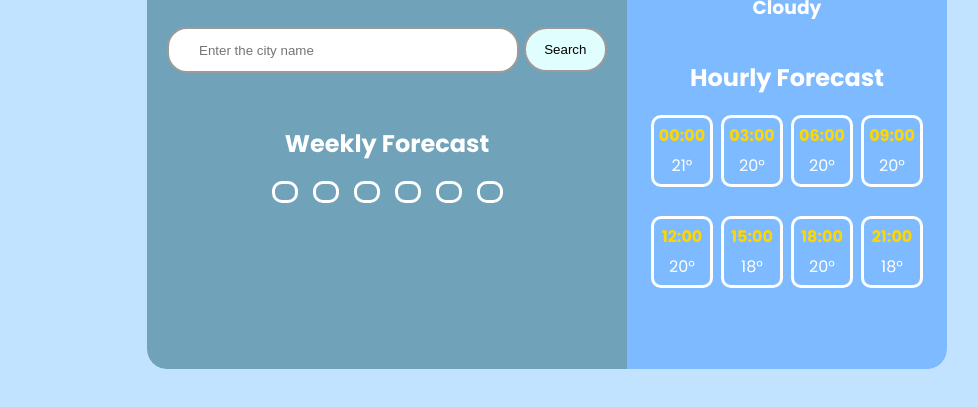
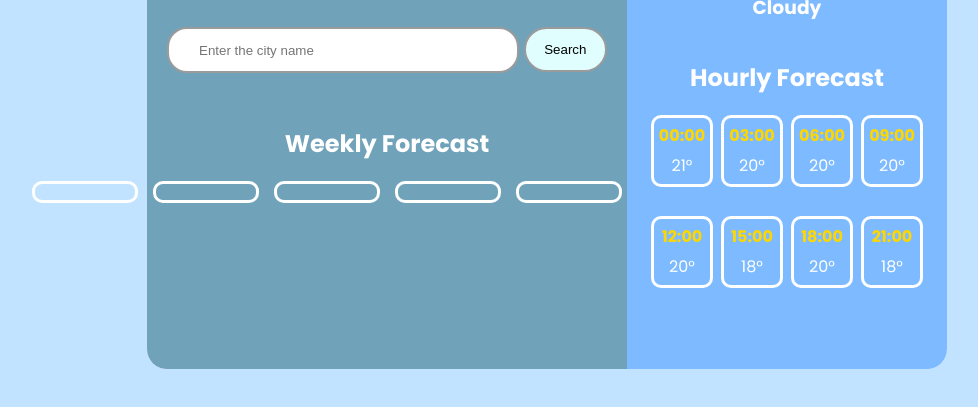
Before and after one commit to Dhayakaran-B/weather-app, a plain HTML site: page index.html in a window 1280 px wide. Shown: the part 321-728 px from the top of the page, without its empty margins (93-1071 px from the left). Drawn offline with Linux system fonts and the light colour scheme; no server answers.

Commit message:
Update style.css

```diff
--- a/style.css
+++ b/style.css
@@ -147,7 +147,7 @@ form {
 .weeklyWeather {
   border: solid;
   height: 100%;
-  width: 8%;
+  width: 80px;
   text-align: center;
   border-radius: 10px;
   padding-top: 5px;
```
